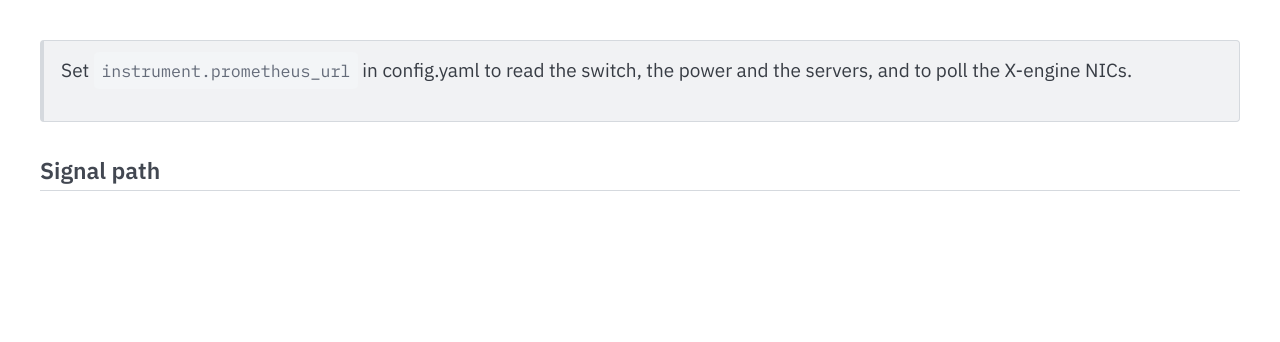
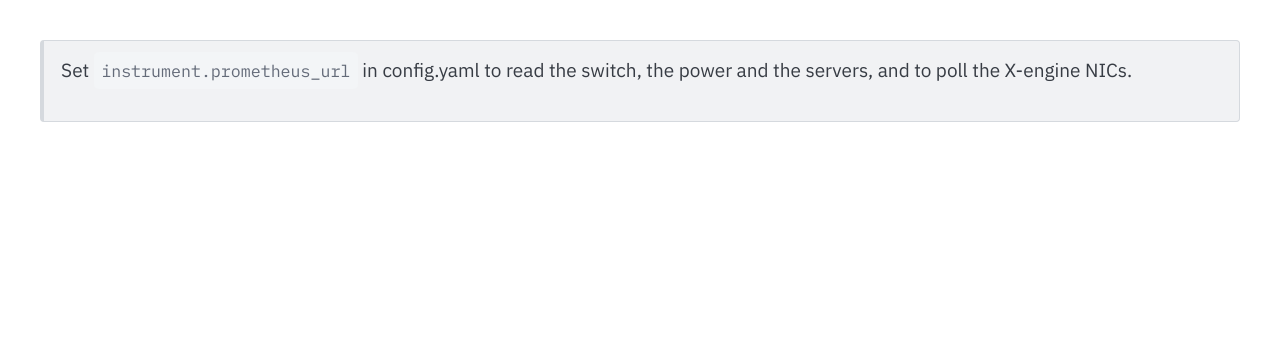
Before and after one commit to chord-observatory/choco, a Python web app: template choco/templates/instrument.html in a window 1280 px wide. Shown: the part 74-416 px from the top of the page. Run offline with Jinja, Linux system fonts and the light colour scheme; the template is opened without the code that fills it, so the values that code supplies are empty.

Commit message:
Instrument page: no "Signal path" heading; the diagram is the first thing
Co-Authored-By: Claude Opus 5.5 <noreply@anthropic.com>

```diff
--- a/choco/templates/_instrument.html
+++ b/choco/templates/_instrument.html
@@ -12,7 +12,6 @@
 {% endif %}
 
 
-<h3>Signal path</h3>
 {% set F = flow %}
 <div class="scroll-x">
 <svg class="fl" viewBox="0 0 {{ F.width }} {{ F.height }}" role="img"
```
Also changed, not shown: tests/test_instrument.py (+2 -2 lines).
